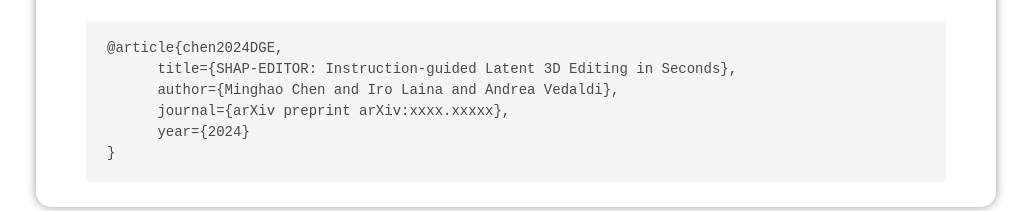
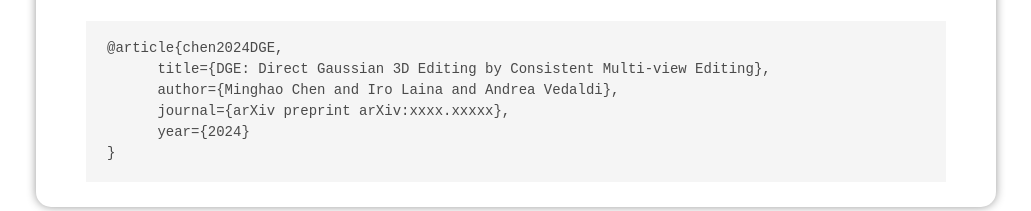
Before and after one commit to silent-chen/DGE, a plain HTML site: page index.html in a window 1280 px wide. Shown: the part 4097-4308 px from the top of the page, without its empty margins (124-1155 px from the left). Drawn offline with nearby package versions, Linux system fonts and the light colour scheme; some packages are replaced by stand-ins of ours; a script that the page names is missing; some icons are missing; a web font is replaced by a local one.

Commit message:
update arxiv bibtex

```diff
--- a/index.html
+++ b/index.html
@@ -276,7 +276,7 @@
   <div class="container is-max-desktop content" style="padding: 25px 50px; margin: 25px auto; box-shadow: 0px 0px 10px #999; border-radius: 15px;">
     <h2 class="title">BibTeX</h2>
     <pre><code>@article{chen2024DGE,
-      title={SHAP-EDITOR: Instruction-guided Latent 3D Editing in Seconds},
+      title={DGE: Direct Gaussian 3D Editing by Consistent Multi-view Editing},
       author={Minghao Chen and Iro Laina and Andrea Vedaldi},
       journal={arXiv preprint arXiv:xxxx.xxxxx},
       year={2024}
```
